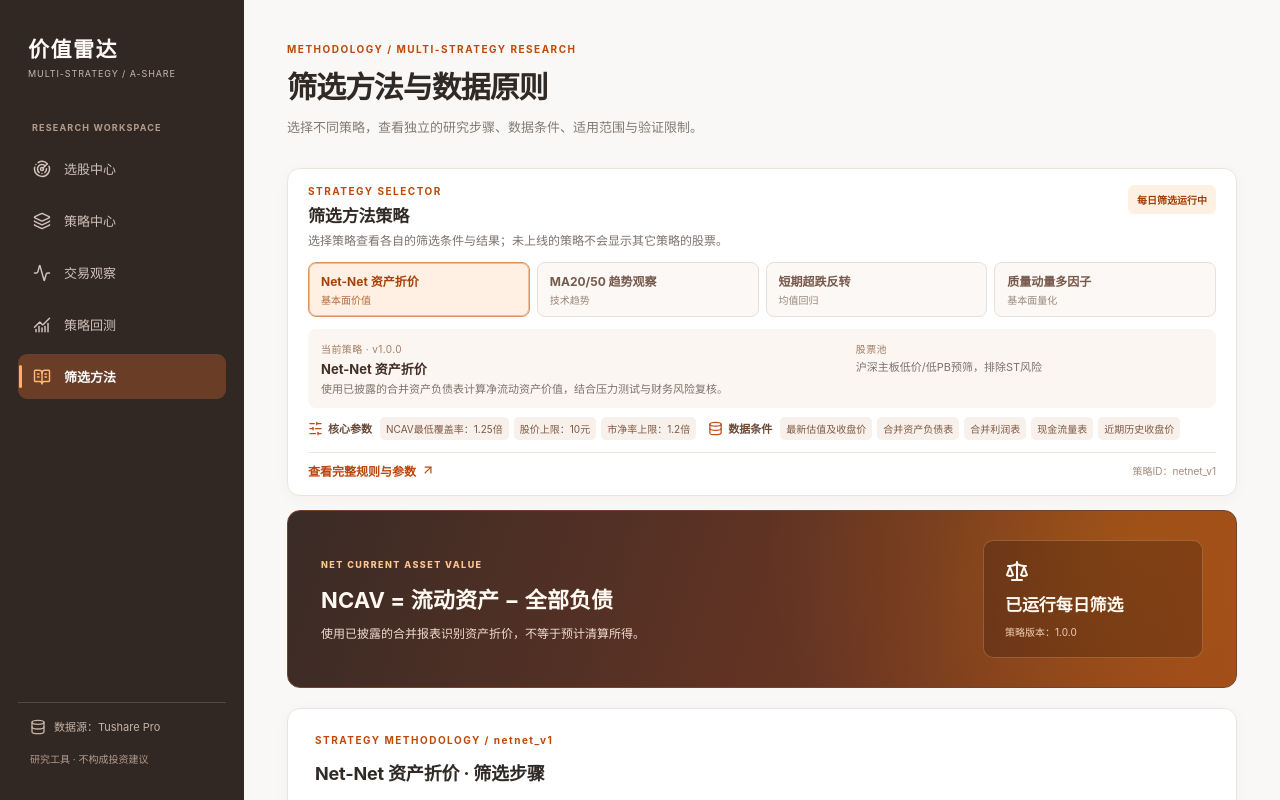
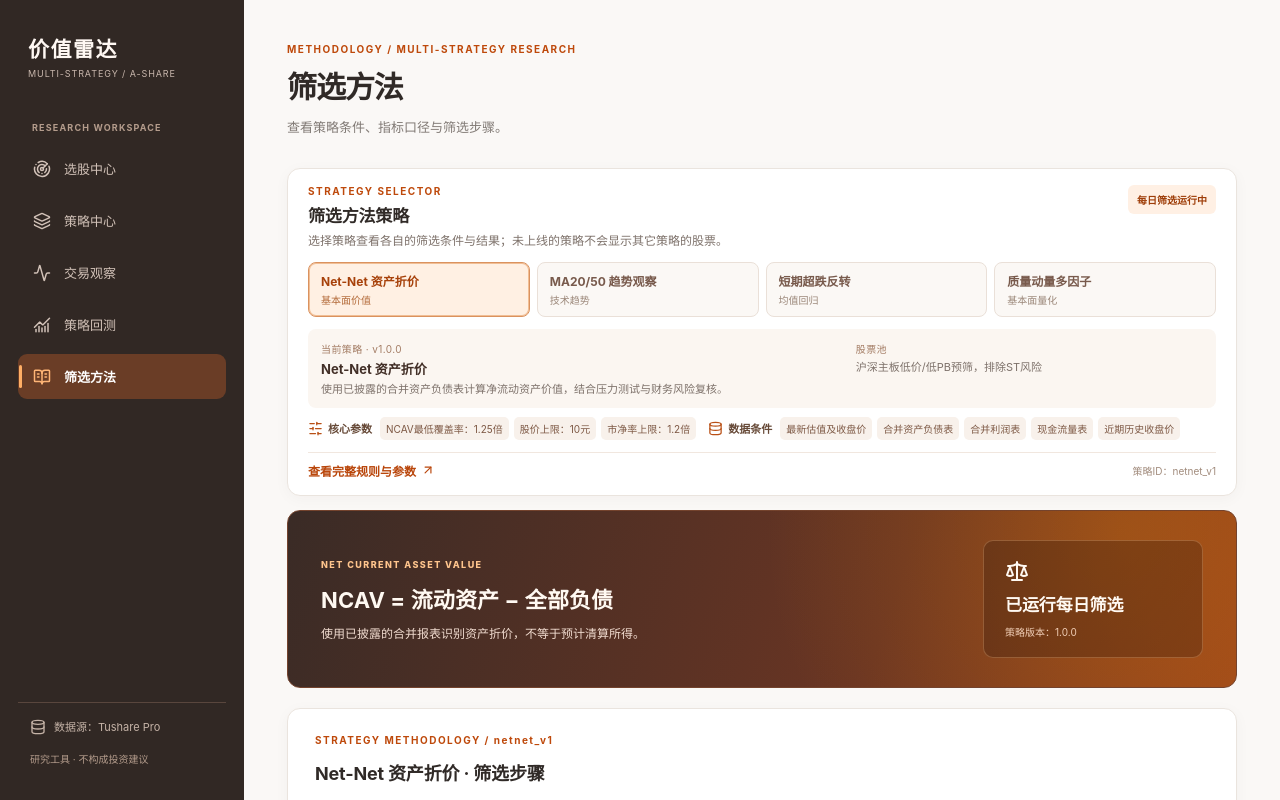
Before and after one commit to LGuangming/a-share-value-screener, a Next.js app: page /methodology in a window 1280 px wide. Shown: the top 800 px of the page. Built offline with nearby package versions, Linux system fonts and the light colour scheme.

Commit message:
Remove explanatory website copy

```diff
--- a/app/methodology/page.tsx
+++ b/app/methodology/page.tsx
@@ -8,8 +8,8 @@ export default async function MethodologyPage({searchParams}:{searchParams:Promi
   return <main className="page-container">
     <div className="page-top"><div>
       <div className="eyebrow">METHODOLOGY / MULTI-STRATEGY RESEARCH</div>
-      <h1>筛选方法与数据原则</h1>
-      <p className="page-lead">选择不同策略，查看独立的研究步骤、数据条件、适用范围与验证限制。</p>
+      <h1>筛选方法</h1>
+      <p className="page-lead">查看策略条件、指标口径与筛选步骤。</p>
     </div></div>
     <StrategySwitch mode="methodology" requestedId={query.strategy}/>
   </main>;
```
